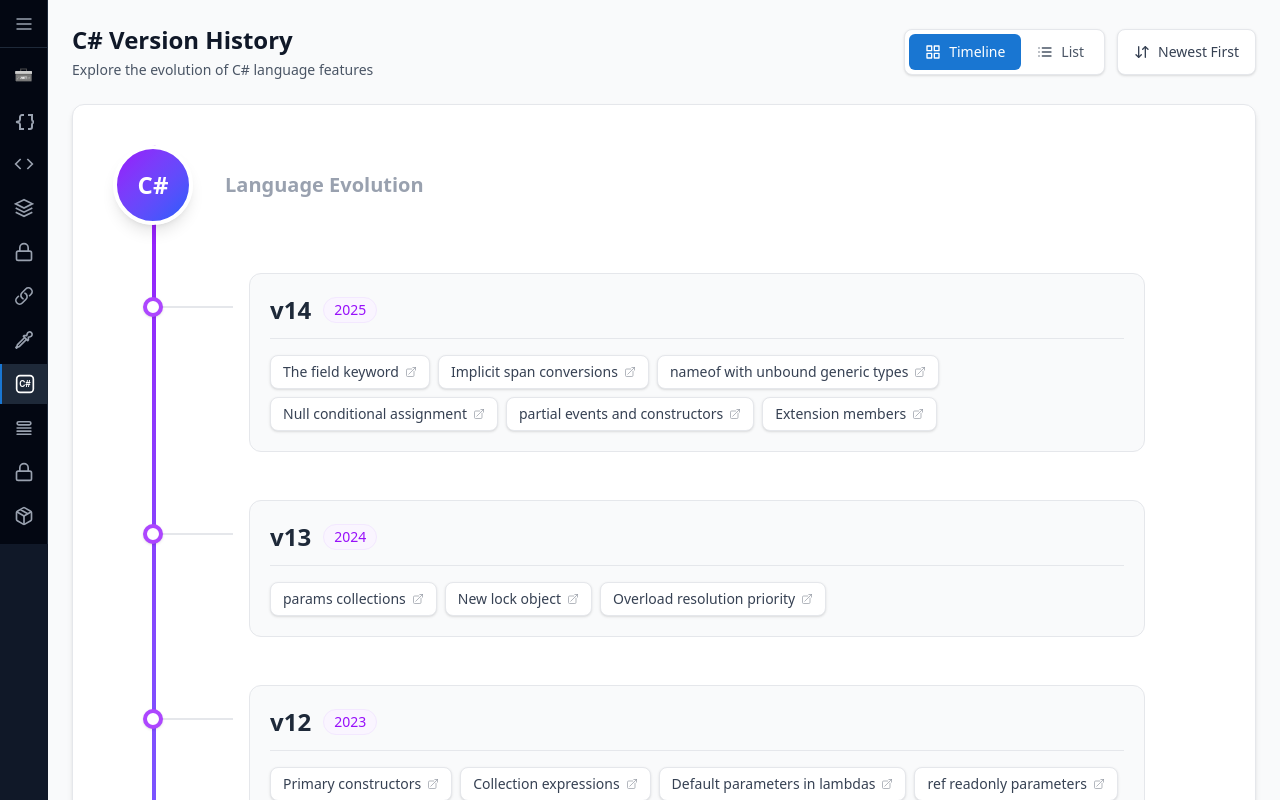
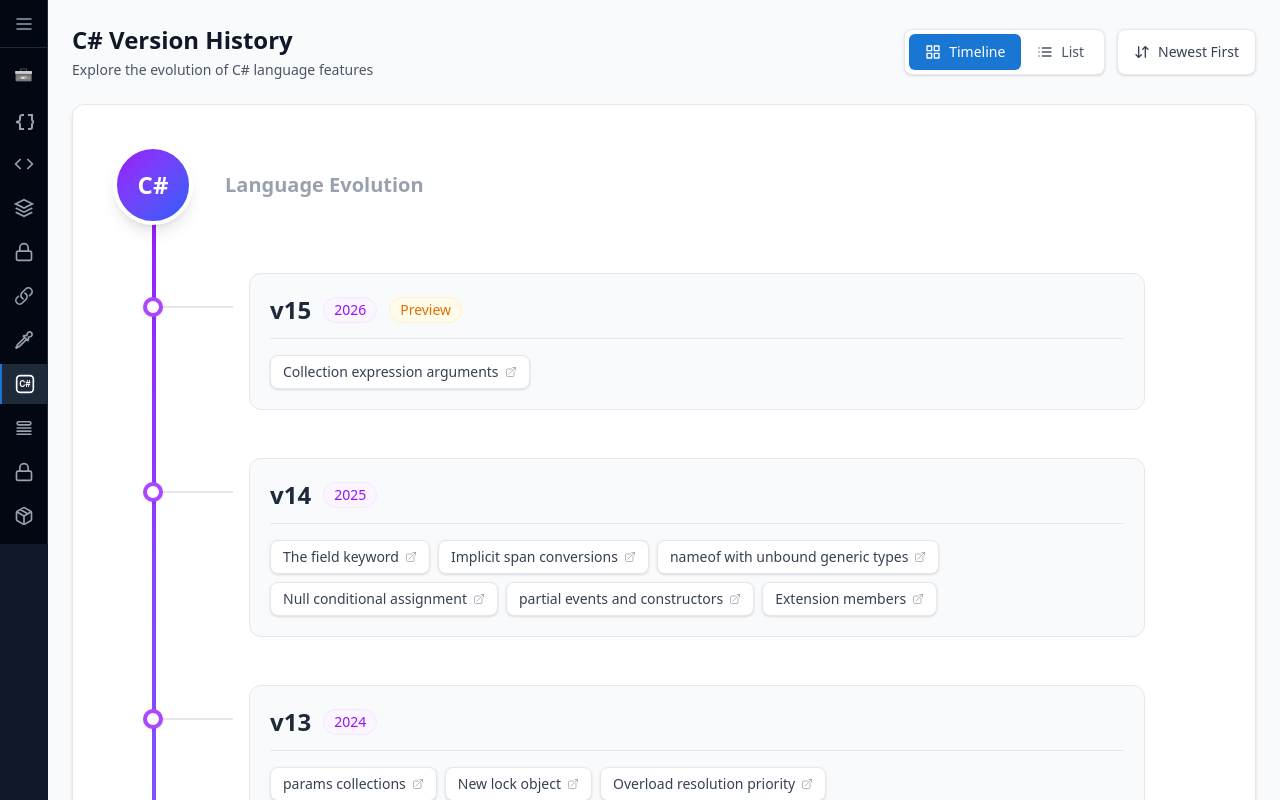
Before and after one commit to BitSpireGmbH/toolbox, an Angular app: page /csharp-mindmap in a window 1280 px wide. Built offline with nearby package versions, Linux system fonts and the light colour scheme.

Commit message:
feat: C# 15

```diff
--- a/src/app/csharp-mindmap/csharp-mindmap.component.ts
+++ b/src/app/csharp-mindmap/csharp-mindmap.component.ts
@@ -90,6 +90,9 @@
                               <div class="flex items-center gap-3">
                                 <h2 class="text-2xl font-bold text-gray-800">v{{v.version}}</h2>
                                 <span class="text-sm font-medium text-purple-600 bg-purple-50 px-2.5 py-0.5 rounded-full border border-purple-100">{{v.year}}</span>
+                                @if (v.isPreview) {
+                                  <span class="text-sm font-medium text-amber-600 bg-amber-50 px-2.5 py-0.5 rounded-full border border-amber-100">Preview</span>
+                                }
                               </div>
                            </div>
 
@@ -127,6 +130,9 @@
                   <div class="flex items-baseline gap-4 mb-4">
                     <h2 class="text-2xl font-bold text-gray-900">{{v.version}}</h2>
                     <span class="text-sm text-gray-500 font-mono">({{v.year}})</span>
+                    @if (v.isPreview) {
+                      <span class="text-sm font-medium text-amber-600 bg-amber-50 px-2.5 py-0.5 rounded-full border border-amber-100">Preview</span>
+                    }
                     <div class="h-px bg-gray-200 flex-grow"></div>
                   </div>
                   <div class="grid md:grid-cols-2 gap-3">
--- a/src/app/csharp-mindmap/models/csharp-version.models.ts
+++ b/src/app/csharp-mindmap/models/csharp-version.models.ts
@@ -7,4 +7,5 @@
   version: string;
   year: number;
   features: CsharpFeature[];
+  isPreview?: boolean;
 }
--- a/src/app/csharp-mindmap/services/csharp-version.service.ts
+++ b/src/app/csharp-mindmap/services/csharp-version.service.ts
@@ -4,6 +4,7 @@
 interface VersionData {
   year: number;
   features: CsharpFeature[];
+  isPreview?: boolean;
 }
 
 @Injectable({
@@ -150,6 +151,13 @@
           { "name": "partial events and constructors", "url": "https://learn.microsoft.com/en-us/dotnet/csharp/whats-new/csharp-14#more-partial-members" },
           { "name": "Extension members", "url": "https://learn.microsoft.com/en-us/dotnet/csharp/whats-new/csharp-14#extension-members" }
         ]
+      },
+      "15": {
+        "year": 2026,
+        "isPreview": true,
+        "features": [
+          { "name": "Collection expression arguments", "url": "https://learn.microsoft.com/en-us/dotnet/csharp/whats-new/csharp-15#collection-expression-arguments" }
+        ]
       }
     }
   };
@@ -159,7 +167,8 @@
       .map(([version, data]) => ({
         version,
         year: data.year,
-        features: data.features
+        features: data.features,
+        isPreview: data.isPreview
       }))
       .sort((a, b) => {
          return parseFloat(a.version) - parseFloat(b.version);
```
